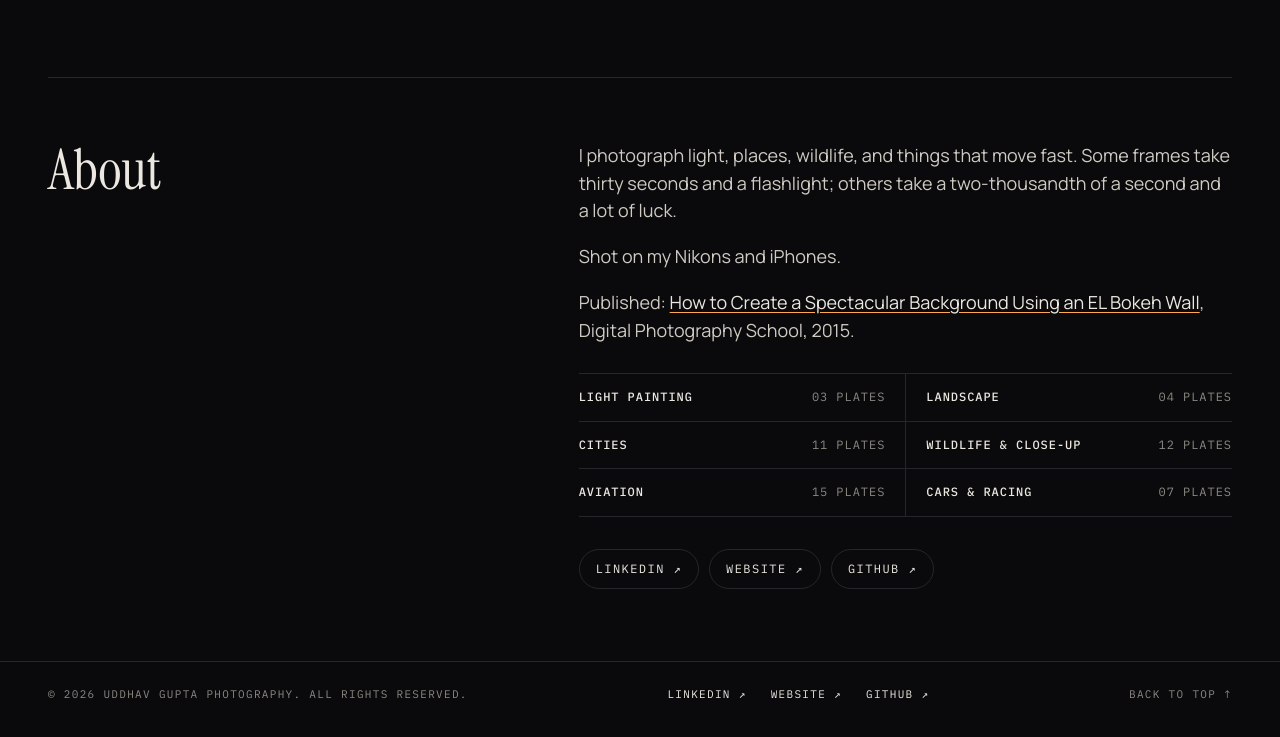
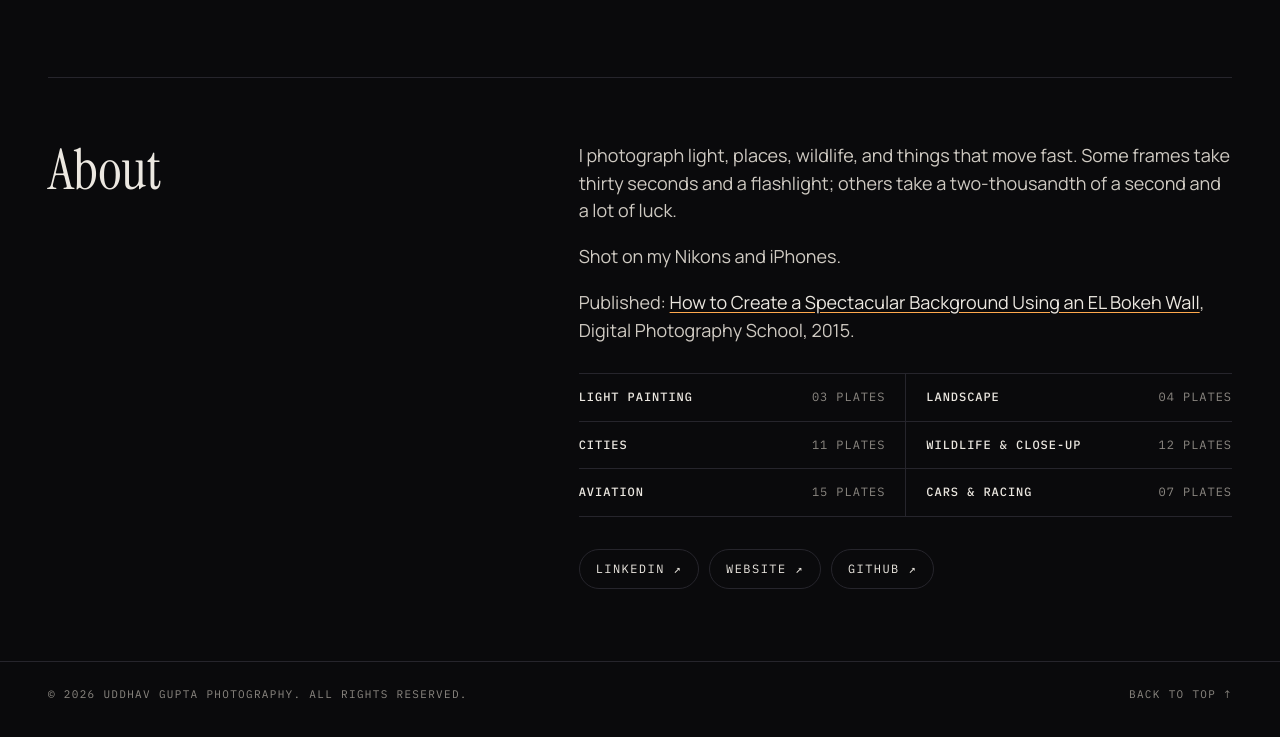
Before and after one commit to UddhavGupta/photography-portfolio, a plain HTML site: page index.html in a window 1280 px wide. Shown: the part 7905-8642 px from the top of the page. Drawn offline with Linux system fonts and the light colour scheme.

Commit message:
Remove duplicate footer links; keep links under About
Co-Authored-By: Claude Opus 5.5 <noreply@anthropic.com>
Claude-Session: https://claude.ai/code/session_016BzajNVd6zemARM6PJKsee

```diff
--- a/index.html
+++ b/index.html
@@ -105,10 +105,6 @@ figcaption .pl{font-family:var(--mono);font-size:11px;letter-spacing:.06em;text-
 .series-list b{color:var(--paper);font-weight:500}
 footer{display:flex;justify-content:space-between;gap:16px;flex-wrap:wrap;padding:24px clamp(16px,4vw,48px) 40px;border-top:1px solid var(--line);font-family:var(--mono);font-size:11px;letter-spacing:.12em;text-transform:uppercase;color:var(--muted)}
 footer a{color:inherit;text-decoration:none}
-footer a:hover{color:var(--paper)}
-footer .links{display:flex;gap:24px;flex-wrap:wrap}
-footer .links a{color:var(--paper)}
-footer .links a:hover{color:var(--sodium)}
 
 /* Lightbox */
 .lb{position:fixed;inset:0;z-index:50;background:#060608;display:none;grid-template-rows:auto 1fr auto}
@@ -187,11 +183,6 @@ footer .links a:hover{color:var(--sodium)}
 
 <footer>
   <span>© 2026 Uddhav Gupta Photography. All rights reserved.</span>
-  <nav class="links" aria-label="Elsewhere">
-    <a href="https://www.linkedin.com/in/guptauddhav" target="_blank" rel="noopener">LinkedIn ↗</a>
-    <a href="https://www.guptau.com" target="_blank" rel="noopener">Website ↗</a>
-    <a href="https://github.com/UddhavGupta" target="_blank" rel="noopener">GitHub ↗</a>
-  </nav>
   <a href="#top">Back to top ↑</a>
 </footer>
 
```
